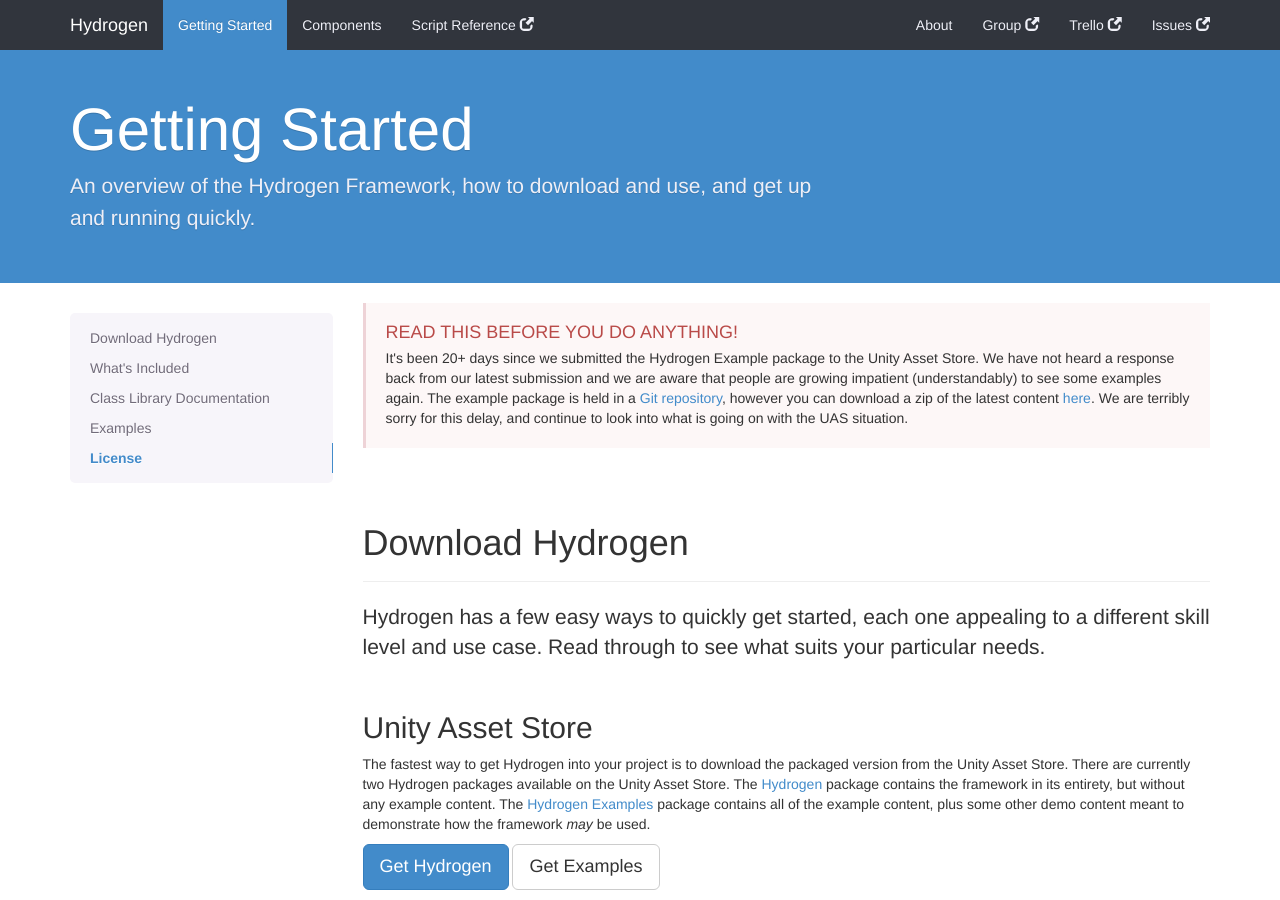
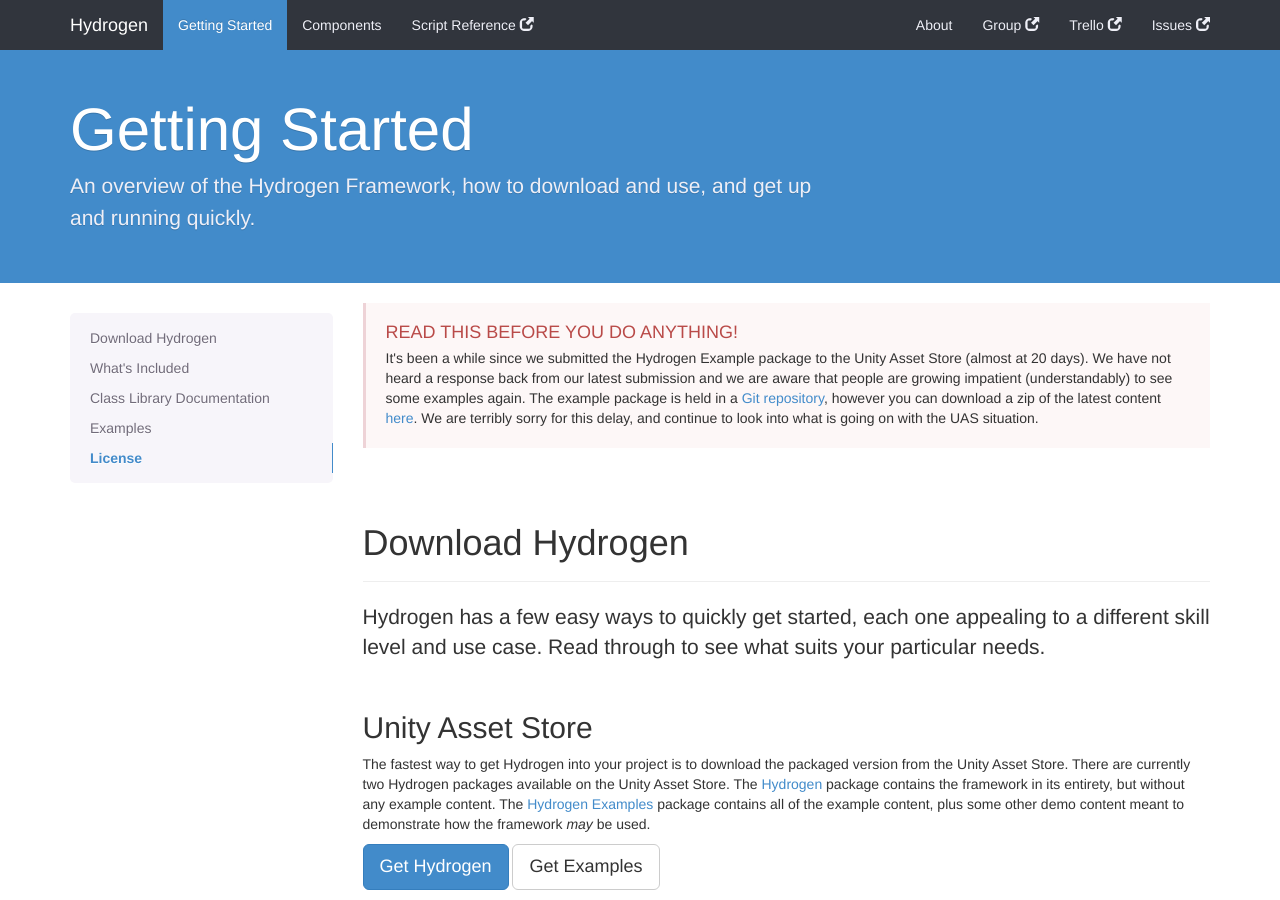
Before and after one commit to dotBunny/Hydrogen, a Jekyll site: the page built from getting-started.html, in a window 1280 px wide and 900 px high. Built offline with Jekyll 4.4.1, drawn with Linux system fonts in a browser that asks for light colours; nearby versions of some CDN libraries; Markdown is read by kramdown in place of the engine named in the settings; comment, search, counter and statistics services are not loaded.

Commit message:
Accuracy.

```diff
--- a/getting-started.html
+++ b/getting-started.html
@@ -9,7 +9,7 @@
 
      <div class="bs-callout bs-callout-danger">
 	  <h4>READ THIS BEFORE YOU DO ANYTHING!</h4>
-      <p>It's been 20+ days since we submitted the Hydrogen Example package to the Unity Asset Store. We have not heard a response back from our latest submission and we are aware that people are growing impatient (understandably) to see some examples again. The example package is held in a <a href="https://github.com/dotBunny/Hydrogen-Examples">Git repository</a>, however you can download a zip of the latest content <a href="https://github.com/dotBunny/Hydrogen-Examples/archive/master.zip">here</a>. We are terribly sorry for this delay, and continue to look into what is going on with the UAS situation.</p>
+      <p>It's been a while since we submitted the Hydrogen Example package to the Unity Asset Store (almost at 20 days). We have not heard a response back from our latest submission and we are aware that people are growing impatient (understandably) to see some examples again. The example package is held in a <a href="https://github.com/dotBunny/Hydrogen-Examples">Git repository</a>, however you can download a zip of the latest content <a href="https://github.com/dotBunny/Hydrogen-Examples/archive/master.zip">here</a>. We are terribly sorry for this delay, and continue to look into what is going on with the UAS situation.</p>
     </div>
   <!-- Getting started
   ================================================== -->
```
